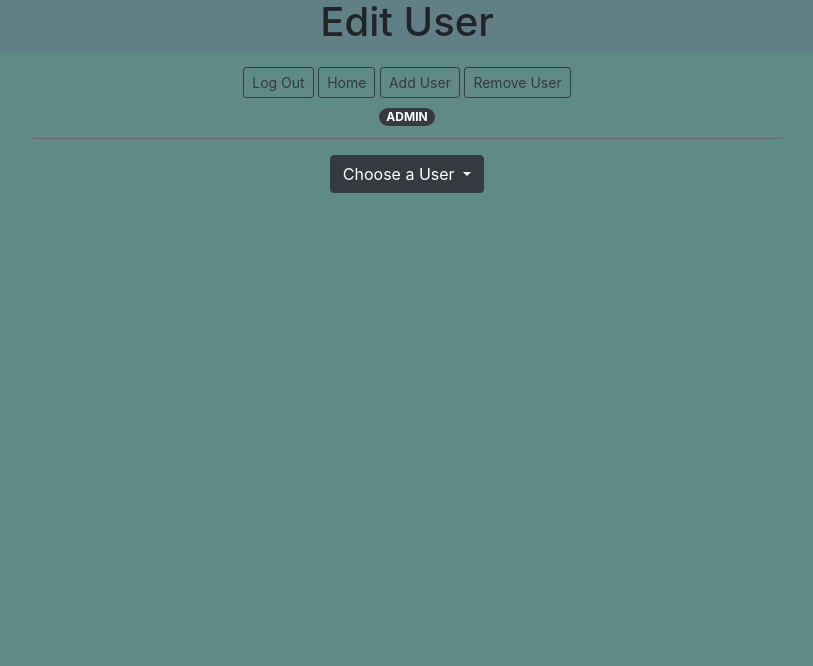
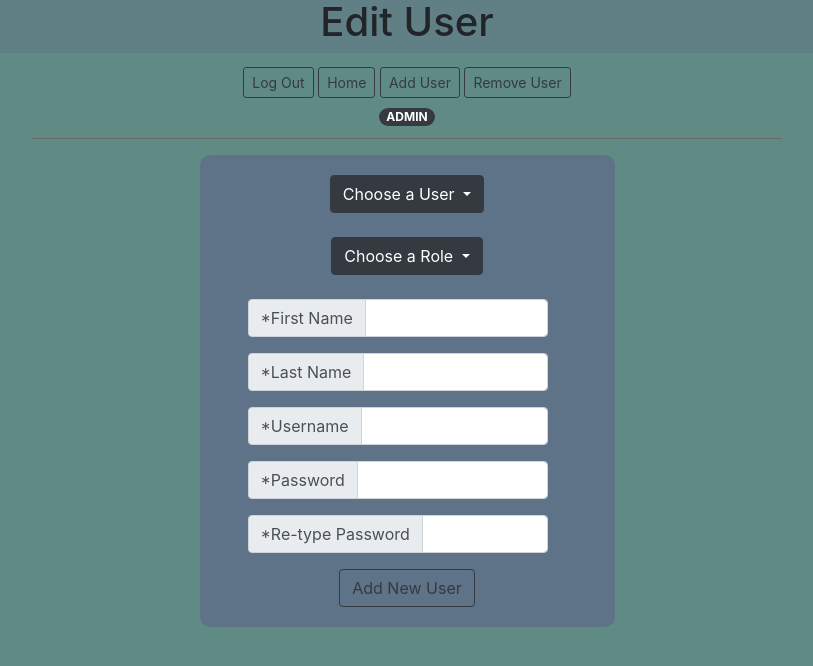
Before and after one commit to thanshaw02/flask-playground, a Flask app: page /editUser in a window 1280 px wide. Shown: the top 666 px of the page, without its empty margins (233-1046 px from the left). Run offline with Flask 2, Linux system fonts and the light colour scheme; the visitor is signed in with stand-in values (Sample User, id 1); data that the repository does not hold is empty; some libraries are stand-ins or nearby versions.

Commit message:
Finished most of the edit_user stuff, but currently you have to fill out all fields to edit a user. I want to change it so you only fill out the fields you want to edit.

```diff
--- a/app.py
+++ b/app.py
@@ -4,11 +4,6 @@
 #     - Users can also add new user's but only user's with the 'GUEST' and 'USER' roles
 #   - 'ADMIN': Can view all pages, they can also remove any user (including another Admin)
 #     - Admin's can also create other admins along with guests and users
-#
-# BUGS:
-#   - Running into an infinite redirect loop when a 'GUEST' logs in
-#     - I fixed the issue for now, I left a comment near where it was happening
-#     - But will need to take a closer look at it tomorrow to make sure it's all covered
 #
 #   - Maybe try to put all functions that aren't relying on routes into another file to clean things up a bit??
 #   - Look into how to include other Python files
@@ -26,14 +21,17 @@ app.config.update(
 )
 app.config['PERMANENT_SESSION_LIFETIME'] = timedelta(minutes = 60) # This sets the timeout to 3 minutes
 sess = Session()
-print(app.config)
 
 # Importing a file that holds all of my functions that don't require routing
 import utility_scripts as us
 
 # Using this global variable to hold onto the role chosen when adding a new user
-# This is a temporaru solution to the Bootstrap drop-down menu issue I'm having
+# This is a temporary solution to the Bootstrap drop-down menu issue I'm having
 add_role = ""
+
+# Using this global variable to hold onto the user that will be edited
+# This is a temporary solution to the Bootstrap drop-down menu issue I'm having
+edit_user = ""
 
 # Menu items for each page #
 home_menu = { "Log Out" : "logout", "Add User" : "renderAddUser", "Remove User" : "renderRemoveUser", "Edit User" : "renderEditUser" }
@@ -205,20 +203,63 @@ def setRoleForRemoveUser(role):
 @app.route('/editUser', methods = ['GET', 'POST'])
 def renderEditUser():
   if 'logged_in' in session and session['role'] == 'ADMIN':
+    # if edit_user != "": print(edit_user)
+    # if add_role != "": print(add_role)
     session['last_page_visited'] = 'renderEditUser'
     users = us.getAllUserNames()
-    print(users)
-    print(type(users))
     return us.checkValidUser('web_pages/edit_user.html', (session['role'], edit_user_menu, users))
   else:
     if 'logged_in' in session:
-      print(session['role'])
       return redirect(url_for(session['last_page_visited']))
     else:
       resp = make_response("Cookies")
       resp.set_cookie("visited_page", "renderEditUser") # Probably not secure opening my back end functions up to the public like this
       return redirect(url_for('renderLogIn'))
 
+@app.route('/editUser/editing', methods = ['GET', 'POST'])
+def editingUser():
+  if request.method == 'POST' and 'logged_in' in session and session['role'] == 'ADMIN':
+    global add_role, edit_user
+    if not add_role and not edit_user:
+      flash("Please choose a user to edit and a role for that user.")
+      return redirect(url_for('renderEditUser'))
+    else:
+      password = request.form['password']
+      verify_password = request.form['verify_password']
+      if password != verify_password:
+        flash('Please enter the same password twice.')
+        return redirect(url_for('renderEditUser'))
+      if us.editUser(edit_user, add_role, request.form['first_name'], request.form['last_name'],
+                    request.form['username'], request.form['password']):
+        flash("The user '" + edit_user + "' has been updated successfully!")
+        edit_user = ""
+        add_role = ""
+        return redirect(url_for('renderEditUser'))
+      else:
+        flash("The user '" + edit_user + "' was not updates successfully...")
+        return redirect(url_for('renderEditUser'))
+
+# I want to turn this into a more vague method, so the add and remove pages can call this to!
+@app.route('/editUser/chooseUser/<username>/<page>', methods = ['GET', 'POST'])
+def setUserToEdit(username, page):
+  if 'logged_in' in session and session['role'] == 'ADMIN':
+    global edit_user
+    edit_user = username
+    return redirect(url_for(page))
+  else:
+    if 'logged_in' in session: return redirect(url_for(session['last_page_visited']))
+    else: return redirect(url_for('renderLogIn'))
+
+# I want to turn this into a more vague method, so the add and remove pages can call this to!
+@app.route('/editUser/chooseRole/<role>/<page>', methods = ['GET', 'POST'])
+def chooseRole(role, page):
+  if 'logged_in' in session and session['role'] == 'ADMIN':
+    global add_role
+    add_role = role
+    return redirect(url_for(page))
+  else:
+    if 'logged_in' in session: return redirect(url_for(session['last_page_visited']))
+    else: return redirect(url_for('renderLogIn'))
 
 
 if(__name__ == '__main__'):
--- a/templates/web_pages/edit_user.html
+++ b/templates/web_pages/edit_user.html
@@ -20,14 +20,59 @@
   {% endfor %}
 {% endblock %}
 {% block content %}
+  <form action="/editUser/editing" method="POST" class="input-form">
+    <fieldset>
       <div class="btn-group">
         <button class="btn btn-dark btn-md dropdown-toggle" type="button" data-toggle="dropdown" aria-haspopup="true" aria-expanded="false">
           Choose a User
         </button>
         <div class="dropdown-menu">
           {% for user in args[2] %}
-          <a class="dropdown-item" href="/editUser/{{ user['username'] }}">{{ user['username'] }}</a>
+              <a class="dropdown-item" href="/editUser/chooseUser/{{ user['username'] }}/renderEditUser">{{ user['username'] }}</a>
           {% endfor %}
         </div>
       </div><br><br>
+      <div class="btn-group">
+        <button class="btn btn-dark btn-md dropdown-toggle" type="button" data-toggle="dropdown" aria-haspopup="true" aria-expanded="false">
+          Choose a Role
+        </button>
+        <div class="dropdown-menu">
+          <a class="dropdown-item" name="guest" href="/editUser/chooseRole/GUEST/renderEditUser">Guest</a>
+          <a class="dropdown-item" name="user" href="/editUser/chooseRole/USER/renderEditUser">User</a>
+          <a class="dropdown-item" name="admin" href="/editUser/chooseRole/ADMIN/renderEditUser">Admin</a>
+        </div>
+      </div><br><br>
+      <div class="input-group mb-3 ml-5" style="width: 300px;">
+        <div class="input-group-prepend">
+          <span class="input-group-text" id="inputGroup-sizing-default">*First Name</span>
+        </div>
+        <input required type="text" class="form-control" aria-label="Default" aria-describedby="inputGroup-sizing-default" name="first_name">
+      </div>
+      <div class="input-group mb-3 ml-5" style="width: 300px;">
+        <div class="input-group-prepend">
+          <span class="input-group-text" id="inputGroup-sizing-default">*Last Name</span>
+        </div>
+        <input required type="text" class="form-control" aria-label="Default" aria-describedby="inputGroup-sizing-default" name="last_name">
+      </div>
+      <div class="input-group mb-3 ml-5" style="width: 300px;">
+        <div class="input-group-prepend">
+          <span class="input-group-text" id="inputGroup-sizing-default">*Username</span>
+        </div>
+        <input required type="text" class="form-control" aria-label="Default" aria-describedby="inputGroup-sizing-default" name="username">
+      </div>
+      <div class="input-group mb-3 ml-5" style="width: 300px;">
+        <div class="input-group-prepend">
+          <span class="input-group-text" id="inputGroup-sizing-default">*Password</span>
+        </div>
+        <input required type="password" class="form-control" aria-label="Default" aria-describedby="inputGroup-sizing-default" name="password">
+      </div>
+      <div class="input-group mb-3 ml-5" style="width: 300px;">
+        <div class="input-group-prepend">
+          <span class="input-group-text" id="inputGroup-sizing-default">*Re-type Password</span>
+        </div>
+        <input required type="password" class="form-control" aria-label="Default" aria-describedby="inputGroup-sizing-default" name="verify_password">
+      </div>
+      <input type=submit name="addUser" value="Add New User" class="btn btn-outline-dark btn-md">
+    </fieldset>
+  </form>
 {% endblock %}
--- a/utility_scripts.py
+++ b/utility_scripts.py
@@ -94,3 +94,9 @@ def getAllUserNames():
   cursor = get_db().cursor()
   cursor.execute('SELECT username FROM users WHERE role = \'USER\' OR role = \'GUEST\'')
   return cursor.fetchall()
+
+def editUser(userToEdit, new_role, new_fname, new_lname, new_uname, new_password):
+  cursor = get_db().cursor()
+  query_string = "UPDATE users SET first_name = %s, last_name = %s, username = %s, password = %s, role = %s WHERE username = %s"
+  cursor.execute(query_string, (new_fname, new_lname, new_uname, sha256_crypt.hash(new_password), new_role, userToEdit))
+  return cursor.rowcount == 1
```
Lines whose indentation alone changed are shown as unchanged.
